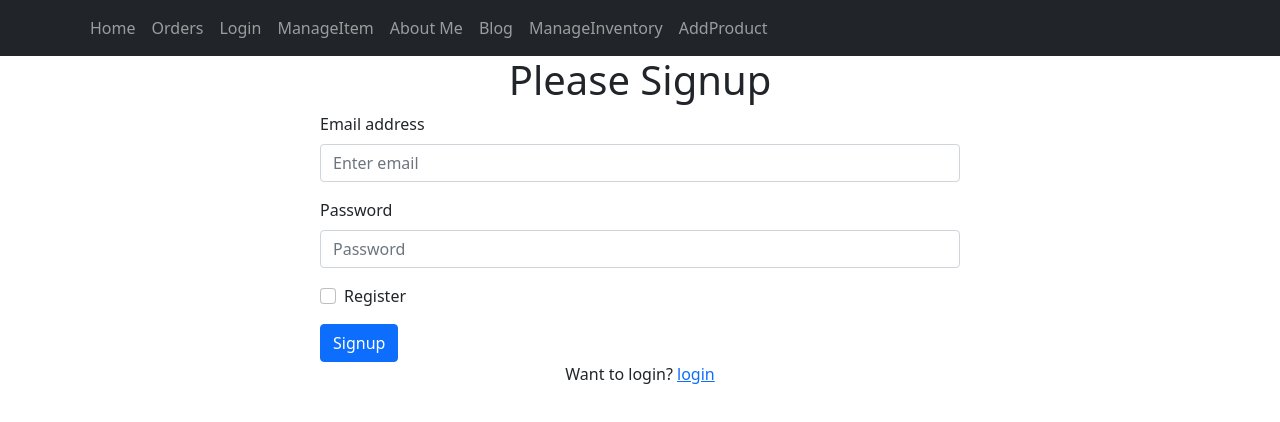
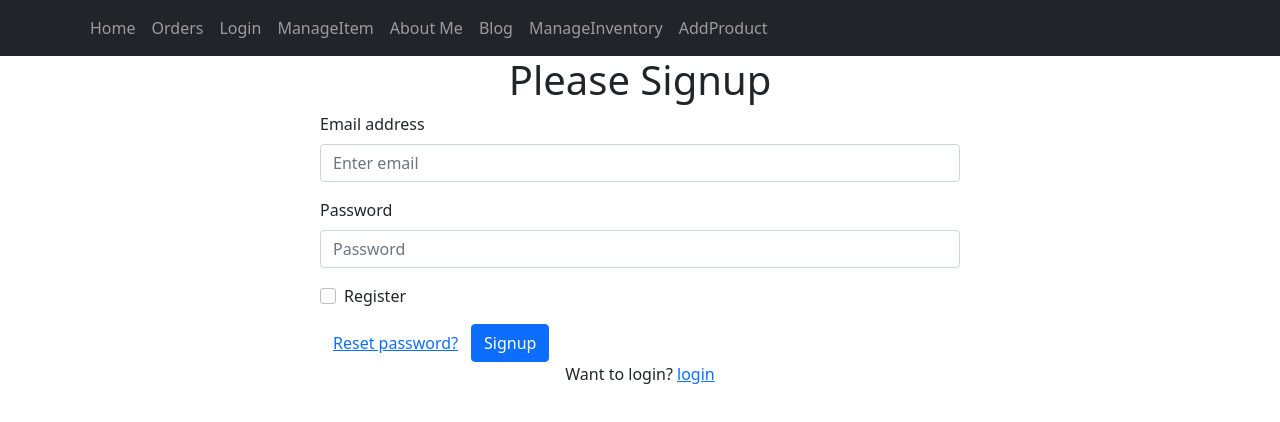
Before and after one commit to Afridi-AD/werehouse-client, a React (Create React App) app: page /signup in a window 1280 px wide. Shown: the top 422 px of the page. Built offline with nearby package versions, Linux system fonts and the light colour scheme; no server answers.

Commit message:
reset password

```diff
--- a/src/Components/Signup/Signup.js
+++ b/src/Components/Signup/Signup.js
@@ -1,4 +1,4 @@
-import { createUserWithEmailAndPassword, getAuth, sendEmailVerification, signInWithEmailAndPassword } from 'firebase/auth';
+import { createUserWithEmailAndPassword, getAuth, sendEmailVerification, sendPasswordResetEmail, signInWithEmailAndPassword } from 'firebase/auth';
 import React, { useState } from 'react';
 import { Button, Form } from 'react-bootstrap';
 import { Link } from 'react-router-dom';
@@ -77,6 +77,13 @@ const Signup = () => {
 
   }
 
+  const passWordReset =()=>{
+    sendPasswordResetEmail(auth,email)
+    .then(()=>{
+      console.log('email sent');
+    })
+  }
+
   const veriFyEmail = () => {
     sendEmailVerification(auth.currentUser)
       .then(() => {
@@ -112,6 +119,7 @@ const Signup = () => {
           <Form.Check onChange={handleRgisterdChange} type="checkbox" label={registerd? "All ready registered" :"Register"} />
         </Form.Group>
         <p className='text-danger'>{error}</p>
+        <Button onClick={passWordReset} variant='link' type='submit'>Reset password?</Button>
         <Button variant="primary" type="submit">{registerd ? "Login" : "Signup"}
 
         </Button>
```
